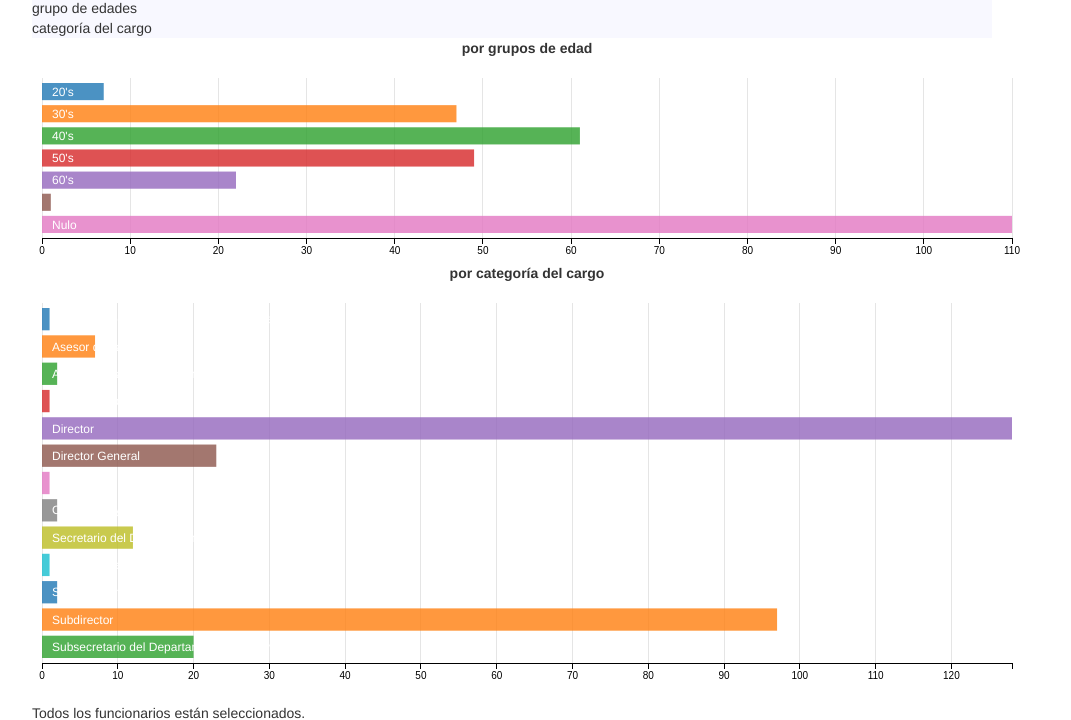
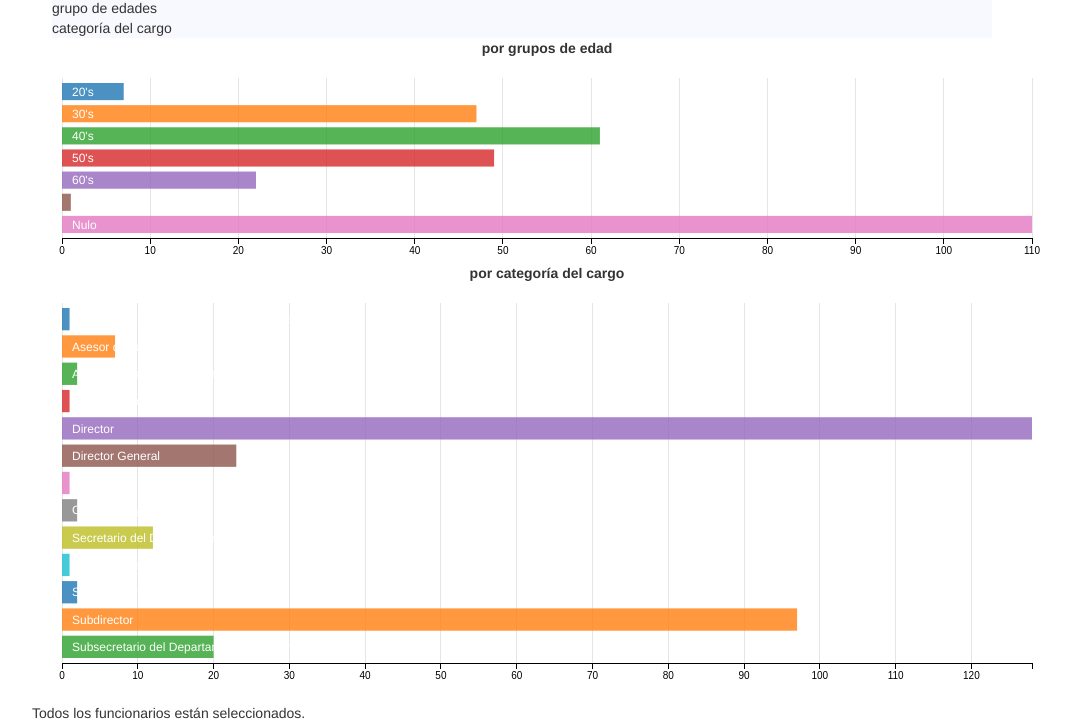
Before and after one commit to ModernizacionMuniCBA/visualizaciones, a plain HTML site: page 5/index.html in a window 1280 px wide. Shown: the part 62-782 px from the top of the page, without its empty margins (118-1189 px from the left). Drawn offline with Linux system fonts and the light colour scheme.

Commit message:
Update index.html

```diff
--- a/5/index.html
+++ b/5/index.html
@@ -23,12 +23,12 @@
 <h2>Funcionarios Cordoba</h2>
 <div id="content">
 
-  <div class="row">
+  <div class="col-md-12">
     <div class="col-md-6" style="background-color:GhostWhite;">grupo de edades</div>
     <div class="col-md-6" style="background-color:GhostWhite;">categoría del cargo</div>
   </div>
 
-  <div class="row">
+  <div class="col-md-12">
     <div class="col-md-6" style="text-align:center" id="age-chart">
         <strong>por grupos de edad</strong>
         <a class="reset" href="javascript:ageChart.filterAll();dc.redrawAll();" style="display: none;">reset</a>
```
